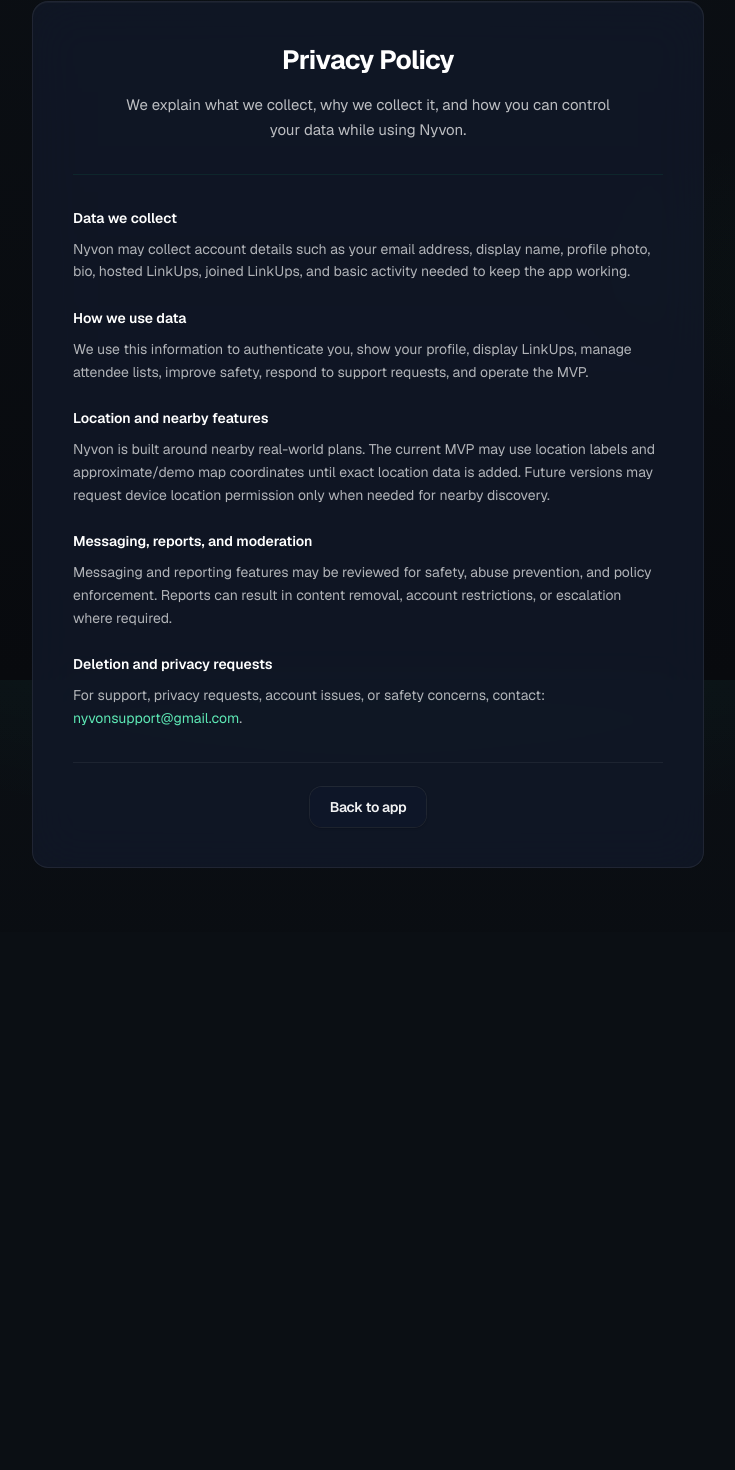
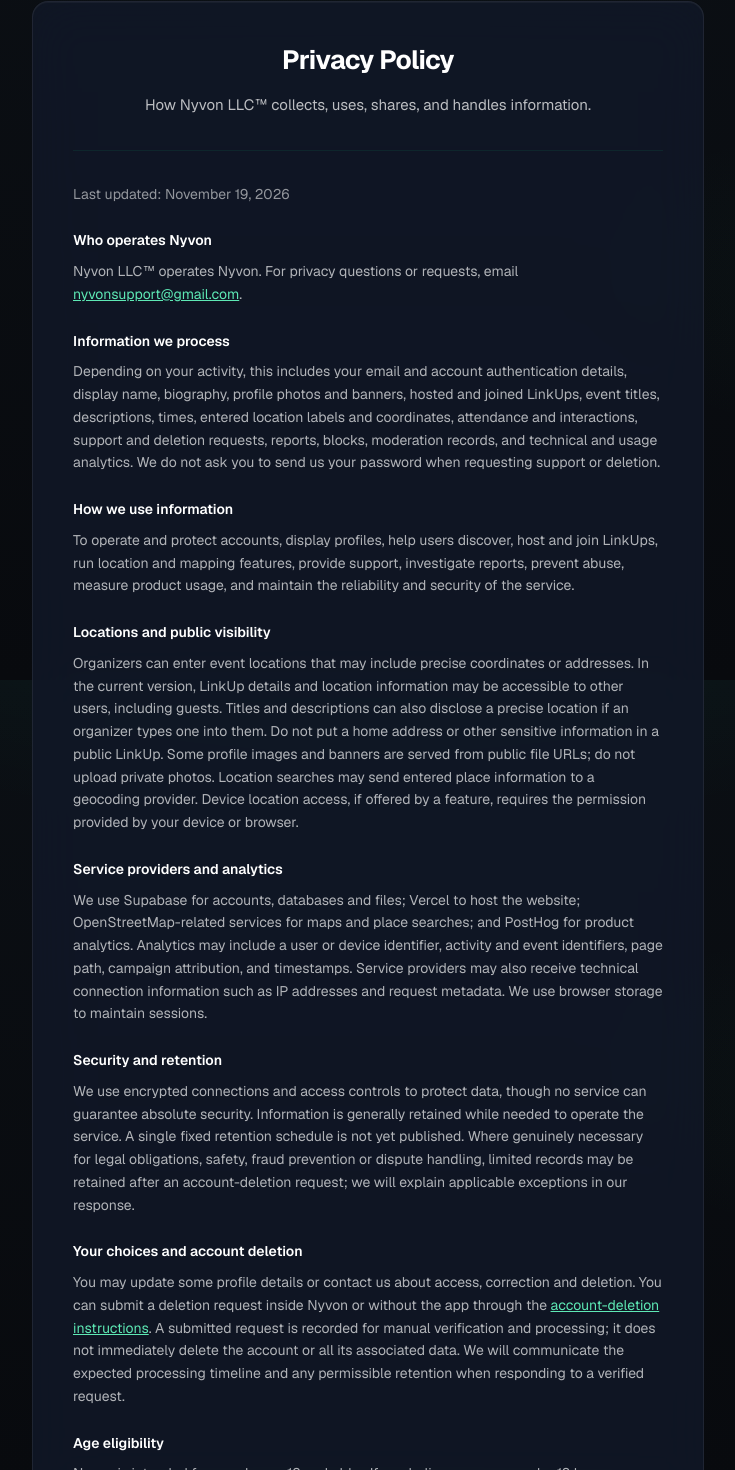
Before and after one commit to watch9collector-sys/LinkUp, a Next.js app: page /privacy in a window 1280 px wide. Shown: the part 120-1590 px from the top of the page, without its empty margins (272-1007 px from the left). Before the commit the page ends 1052 px from the top, so only its background shows below. Built offline with nearby package versions, Linux system fonts and the light colour scheme; no server answers.

Commit message:
privacy(review): disclose current location, PostHog and manual deletion accurately

```diff
--- a/app/privacy/page.tsx
+++ b/app/privacy/page.tsx
@@ -1,56 +1,113 @@
 import type { Metadata } from "next";
+import Link from "next/link";
 import { LegalCenterCard } from "../components/LegalCenterCard";
 import { SUPPORT_EMAIL } from "@/src/lib/support";
 
-export const metadata: Metadata = {
-  title: "Privacy Policy",
-};
+export const metadata: Metadata = { title: "Privacy Policy" };
 
 export default function PrivacyPage() {
   return (
     <LegalCenterCard
       title="Privacy Policy"
-      description="We explain what we collect, why we collect it, and how you can control your data while using Nyvon."
+      description="How Nyvon LLC™ collects, uses, shares, and handles information."
     >
       <div className="space-y-6">
+        <p className="text-white/55">Last updated: November 19, 2026</p>
+
         <section>
-          <h2 className="font-semibold text-white">Data we collect</h2>
+          <h2 className="font-semibold text-white">Who operates Nyvon</h2>
           <p className="mt-2 text-white/68">
-            Nyvon may collect account details such as your email address,
-            display name, profile photo, bio, hosted LinkUps, joined LinkUps,
-            and basic activity needed to keep the app working.
+            Nyvon LLC™ operates Nyvon. For privacy questions or requests,
+            email <a className="text-emerald-300 underline" href={`mailto:${SUPPORT_EMAIL}`}>{SUPPORT_EMAIL}</a>.
           </p>
         </section>
+
         <section>
-          <h2 className="font-semibold text-white">How we use data</h2>
+          <h2 className="font-semibold text-white">Information we process</h2>
           <p className="mt-2 text-white/68">
-            We use this information to authenticate you, show your profile,
-            display LinkUps, manage attendee lists, improve safety, respond to
-            support requests, and operate the MVP.
+            Depending on your activity, this includes your email and account
+            authentication details, display name, biography, profile photos and
+            banners, hosted and joined LinkUps, event titles, descriptions, times,
+            entered location labels and coordinates, attendance and interactions,
+            support and deletion requests, reports, blocks, moderation records,
+            and technical and usage analytics. We do not ask you to send us
+            your password when requesting support or deletion.
           </p>
         </section>
+
         <section>
-          <h2 className="font-semibold text-white">Location and nearby features</h2>
+          <h2 className="font-semibold text-white">How we use information</h2>
           <p className="mt-2 text-white/68">
-            Nyvon is built around nearby real-world plans. The current MVP may
-            use location labels and approximate/demo map coordinates until exact
-            location data is added. Future versions may request device location
-            permission only when needed for nearby discovery.
+            To operate and protect accounts, display profiles, help users discover,
+            host and join LinkUps, run location and mapping features, provide
+            support, investigate reports, prevent abuse, measure product usage,
+            and maintain the reliability and security of the service.
           </p>
         </section>
+
         <section>
-          <h2 className="font-semibold text-white">Messaging, reports, and moderation</h2>
+          <h2 className="font-semibold text-white">Locations and public visibility</h2>
           <p className="mt-2 text-white/68">
-            Messaging and reporting features may be reviewed for safety,
-            abuse prevention, and policy enforcement. Reports can result in
-            content removal, account restrictions, or escalation where required.
+            Organizers can enter event locations that may include precise coordinates
+            or addresses. In the current version, LinkUp details and location
+            information may be accessible to other users, including guests.
+            Titles and descriptions can also disclose a precise location if an
+            organizer types one into them. Do not put a home address or other
+            sensitive information in a public LinkUp. Some profile images and
+            banners are served from public file URLs; do not upload private photos.
+            Location searches may send entered place information to a geocoding
+            provider. Device location access, if offered by a feature, requires
+            the permission provided by your device or browser.
           </p>
         </section>
+
         <section>
-          <h2 className="font-semibold text-white">Deletion and privacy requests</h2>
+          <h2 className="font-semibold text-white">Service providers and analytics</h2>
           <p className="mt-2 text-white/68">
-            For support, privacy requests, account issues, or safety concerns,
-            contact: <span className="text-emerald-300">{SUPPORT_EMAIL}</span>.
+            We use Supabase for accounts, databases and files; Vercel to host
+            the website; OpenStreetMap-related services for maps and place
+            searches; and PostHog for product analytics. Analytics may include
+            a user or device identifier, activity and event identifiers, page
+            path, campaign attribution, and timestamps. Service providers may
+            also receive technical connection information such as IP addresses
+            and request metadata. We use browser storage to maintain sessions.
+          </p>
+        </section>
+
+        <section>
+          <h2 className="font-semibold text-white">Security and retention</h2>
+          <p className="mt-2 text-white/68">
+            We use encrypted connections and access controls to protect data,
+            though no service can guarantee absolute security. Information is
+            generally retained while needed to operate the service. A single
+            fixed retention schedule is not yet published. Where genuinely
+            necessary for legal obligations, safety, fraud prevention or dispute
+            handling, limited records may be retained after an account-deletion
+            request; we will explain applicable exceptions in our response.
+          </p>
+        </section>
+
+        <section>
+          <h2 className="font-semibold text-white">Your choices and account deletion</h2>
+          <p className="mt-2 text-white/68">
+            You may update some profile details or contact us about access,
+            correction and deletion. You can submit a deletion request inside
+            Nyvon or without the app through the{" "}
+            <Link className="text-emerald-300 underline" href="/delete-account">
+              account-deletion instructions
+            </Link>.
+            A submitted request is recorded for manual verification and processing;
+            it does not immediately delete the account or all its associated data.
+            We will communicate the expected processing timeline and any
+            permissible retention when responding to a verified request.
+          </p>
+        </section>
+
+        <section>
+          <h2 className="font-semibold text-white">Age eligibility</h2>
+          <p className="mt-2 text-white/68">
+            Nyvon is intended for people age 18 and older. If you believe a
+            person under 18 has an account, please contact our support team.
           </p>
         </section>
       </div>
```
